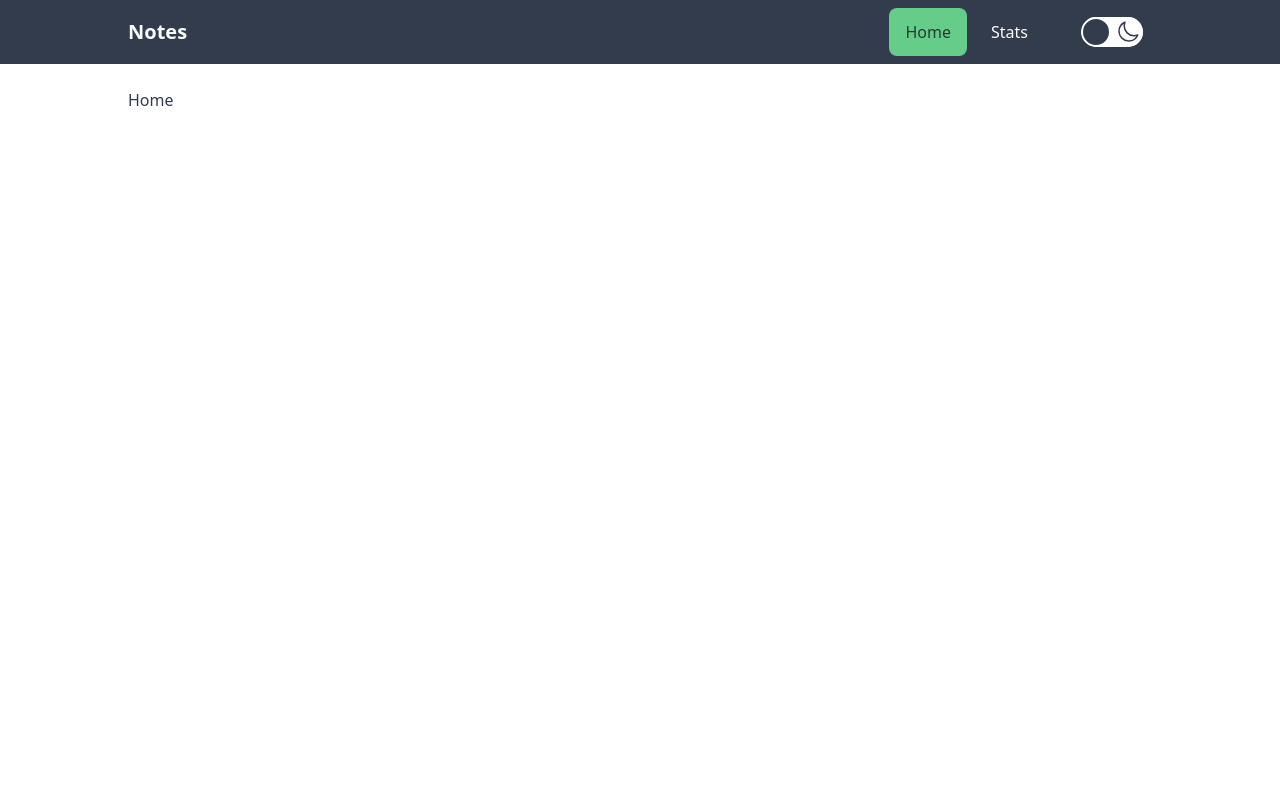
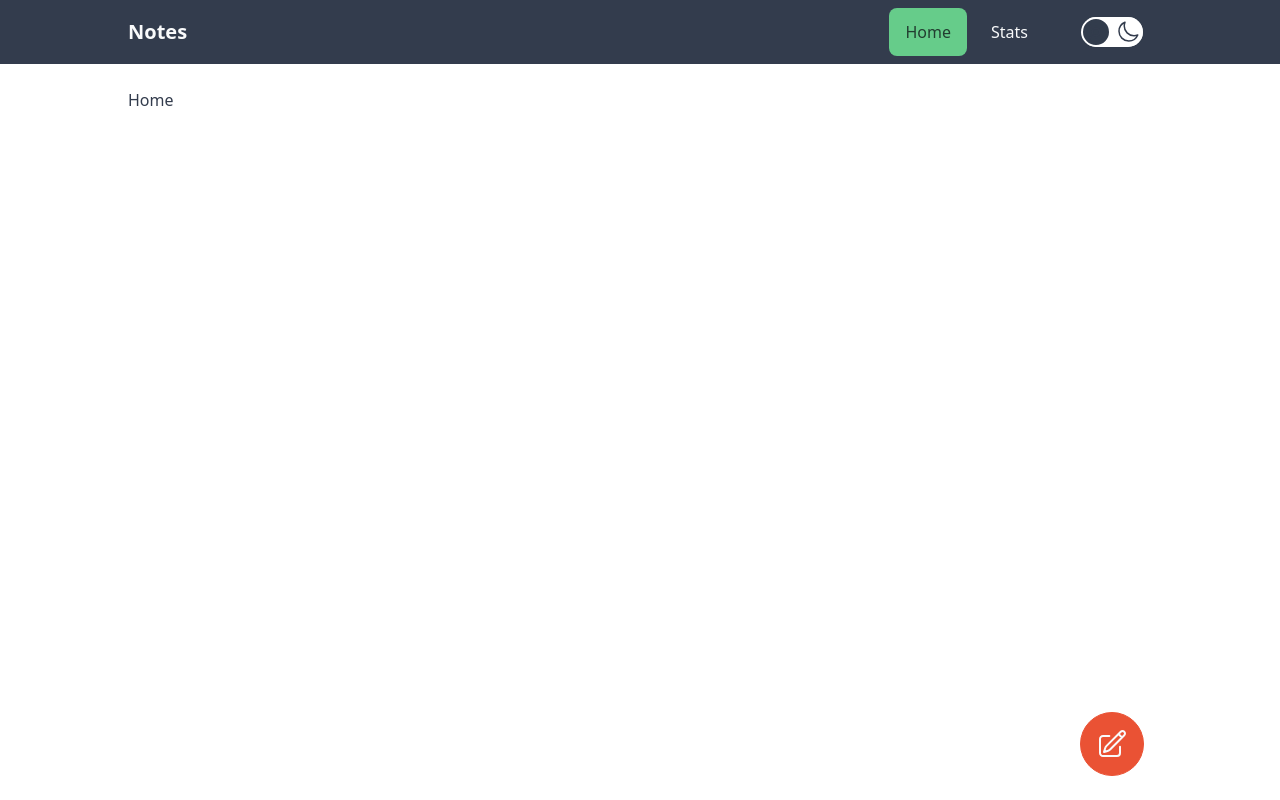
Before and after one commit to eimwe/notes, a Vue app: page / in a window 1280 px wide. Built offline with nearby package versions, Linux system fonts and the light colour scheme.

Commit message:
Marked up, styled and imported footer

```diff
--- a/src/App.vue
+++ b/src/App.vue
@@ -1,9 +1,11 @@
 <script setup lang="ts">
 import { RouterView } from 'vue-router'
 import NavBar from './components/layout/NavBar.vue'
+import FooterButton from './components/layout/FooterButton.vue'
 </script>
 
 <template>
   <NavBar />
   <RouterView />
+  <FooterButton />
 </template>
--- /dev/null
+++ b/src/components/layout/FooterButton.vue
@@ -0,0 +1,14 @@
+<script setup lang="ts">
+import AddNoteIcon from './icons/AddNoteIcon.vue'
+</script>
+
+<template>
+  <footer class="sticky top-[100vh]">
+    <div class="flex justify-end mx-auto max-w-5xl px-4 py-6 sm:px-8 lg:px-0">
+      <button class="btn btn-lg btn-circle btn-accent mx-2 focus:outline-neutral">
+        <AddNoteIcon class="h-8 w-8" />
+        <span class="sr-only">Add new note</span>
+      </button>
+    </div>
+  </footer>
+</template>
```
